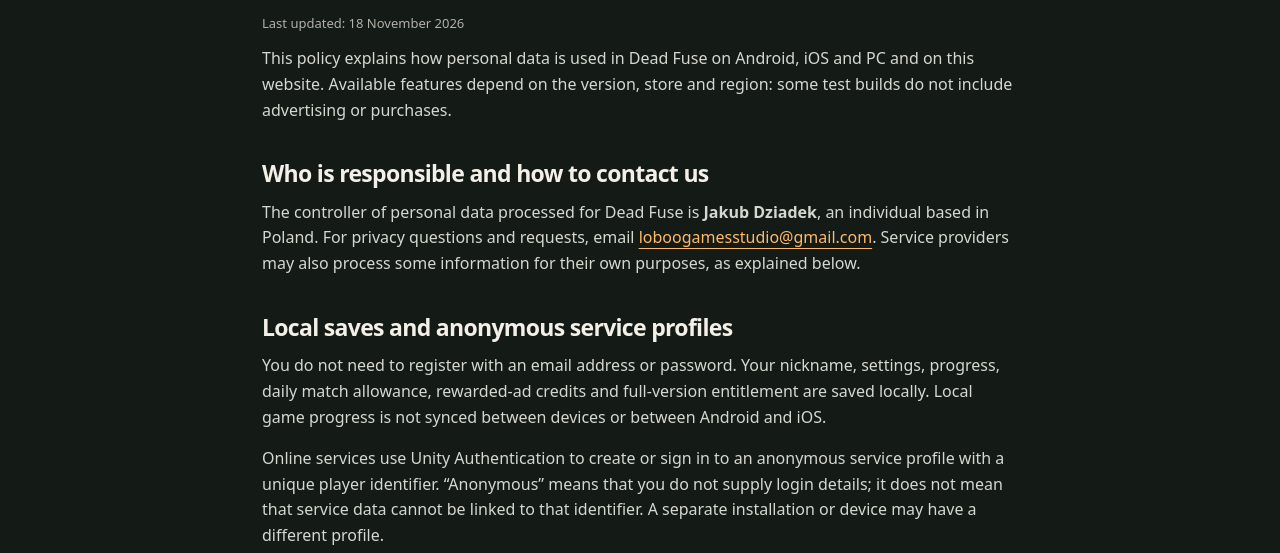
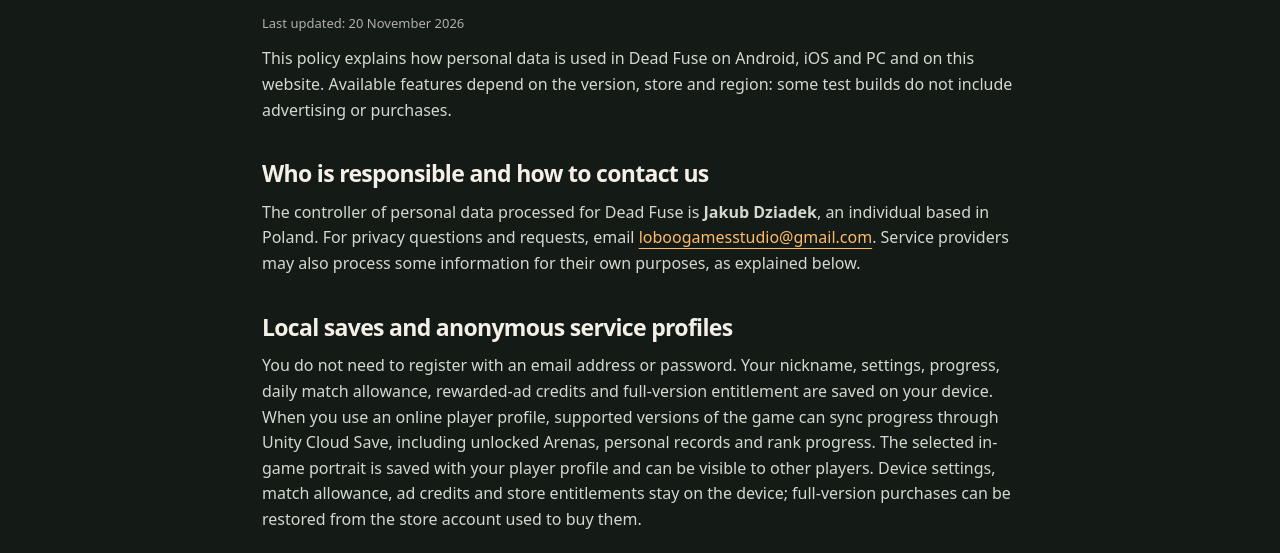
Before and after one commit to jdziadek/jdziadek.github.io, a plain HTML site: page privacy-policy.html in a window 1280 px wide. Shown: the part 199-752 px from the top of the page. Drawn offline with Linux system fonts and the light colour scheme.

Commit message:
Polityka prywatności Dead Fuse: doprecyzuj zapis postępu i widoczność portretu

```diff
--- a/privacy-policy.html
+++ b/privacy-policy.html
@@ -12,14 +12,14 @@
 <header class="site-header"><a class="wordmark" href="/" aria-label="Loboo — Home">LOBOO</a><nav aria-label="Navigation"><a href="/">Game</a><a href="mailto:loboogamesstudio@gmail.com">Contact</a></nav></header>
 <main class="privacy-content" id="main">
 <h1>Dead Fuse Privacy Policy</h1>
-<p class="date">Last updated: 18 November 2026</p>
+<p class="date">Last updated: 20 November 2026</p>
 <p>This policy explains how personal data is used in Dead Fuse on Android, iOS and PC and on this website. Available features depend on the version, store and region: some test builds do not include advertising or purchases.</p>
 
 <h2 id="controller">Who is responsible and how to contact us</h2>
 <p>The controller of personal data processed for Dead Fuse is <strong>Jakub Dziadek</strong>, an individual based in Poland. For privacy questions and requests, email <a href="mailto:loboogamesstudio@gmail.com">loboogamesstudio@gmail.com</a>. Service providers may also process some information for their own purposes, as explained below.</p>
 
 <h2 id="local-data">Local saves and anonymous service profiles</h2>
-<p>You do not need to register with an email address or password. Your nickname, settings, progress, daily match allowance, rewarded-ad credits and full-version entitlement are saved locally. Local game progress is not synced between devices or between Android and iOS.</p>
+<p>You do not need to register with an email address or password. Your nickname, settings, progress, daily match allowance, rewarded-ad credits and full-version entitlement are saved on your device. When you use an online player profile, supported versions of the game can sync progress through Unity Cloud Save, including unlocked Arenas, personal records and rank progress. The selected in-game portrait is saved with your player profile and can be visible to other players. Device settings, match allowance, ad credits and store entitlements stay on the device; full-version purchases can be restored from the store account used to buy them.</p>
 <p>Online services use Unity Authentication to create or sign in to an anonymous service profile with a unique player identifier. “Anonymous” means that you do not supply login details; it does not mean that service data cannot be linked to that identifier. A separate installation or device may have a different profile.</p>
 <p>Uninstalling the game or clearing its data can remove local saves and access to the anonymous profile. It does <strong>not</strong> automatically delete server-side data or leaderboard entries. Request deletion before uninstalling where possible. A purchase may be restored through the original store and store account; a purchase is not a cross-platform save or entitlement.</p>
 
```
